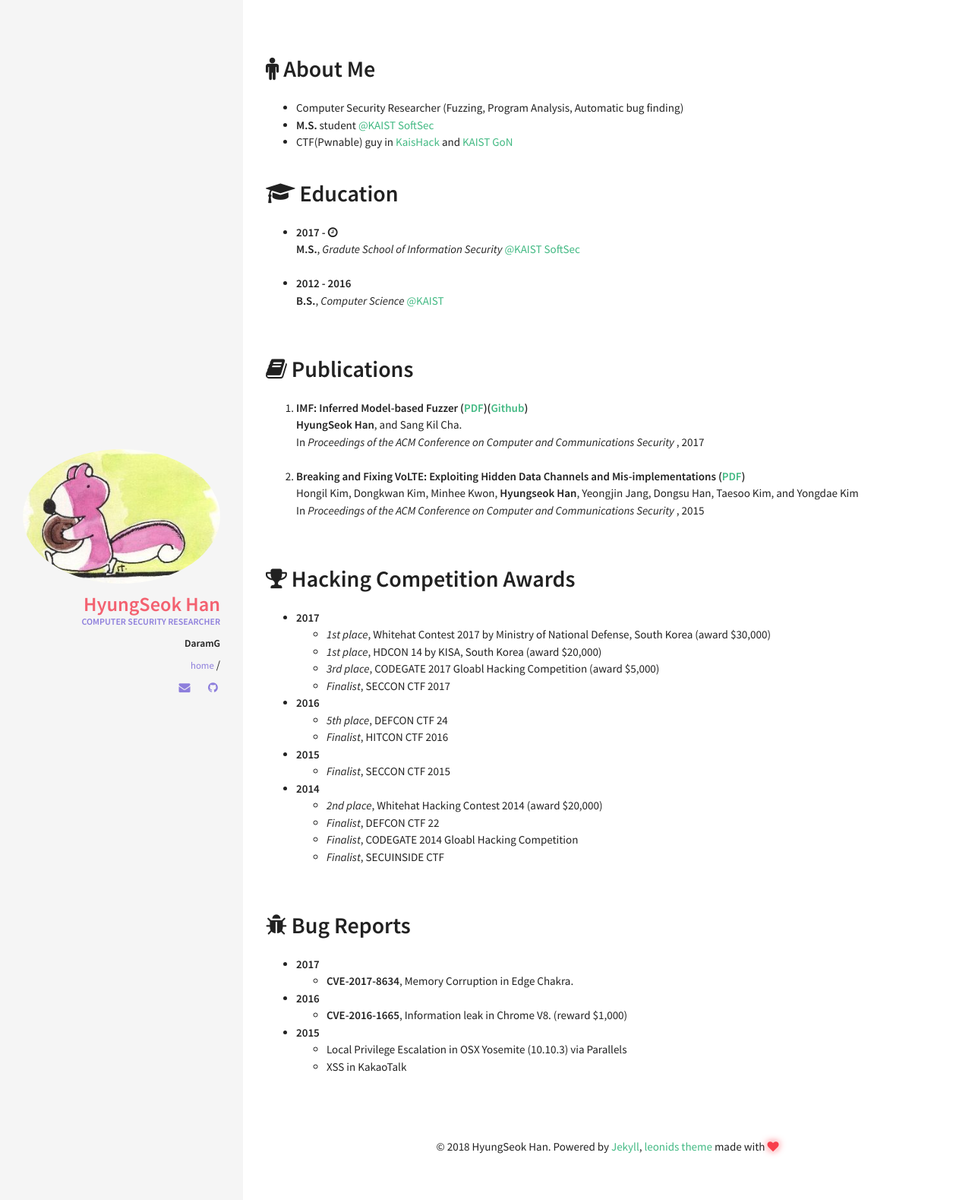
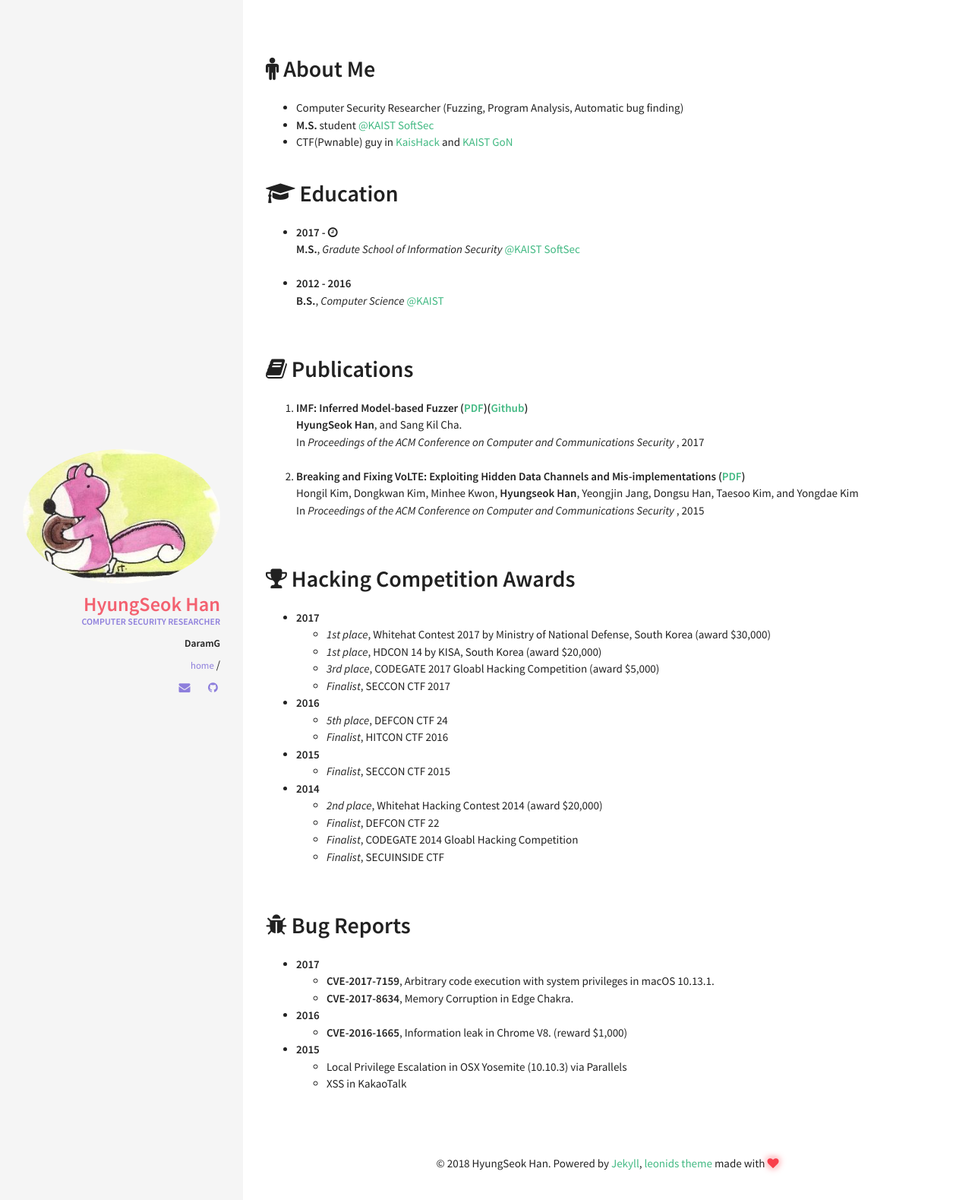
Before and after one commit to DaramG/daramg.github.io, a Jekyll site: the page built from index.html, in a window 1280 px wide. Shown: the top 1579 px of the page at 76% size. Built offline with Jekyll 4.4.1, drawn with Linux system fonts in a browser that asks for light colours.

Commit message:
Update bug.yml

```diff
--- a/_data/index/bug.yml
+++ b/_data/index/bug.yml
@@ -1,3 +1,6 @@
+- descr: <strong>CVE-2017-7159</strong>, Arbitrary code execution with system privileges in macOS 10.13.1.
+  year : 2017
+
 - descr: <strong>CVE-2017-8634</strong>, Memory Corruption in Edge Chakra.
   year : 2017
 
```
